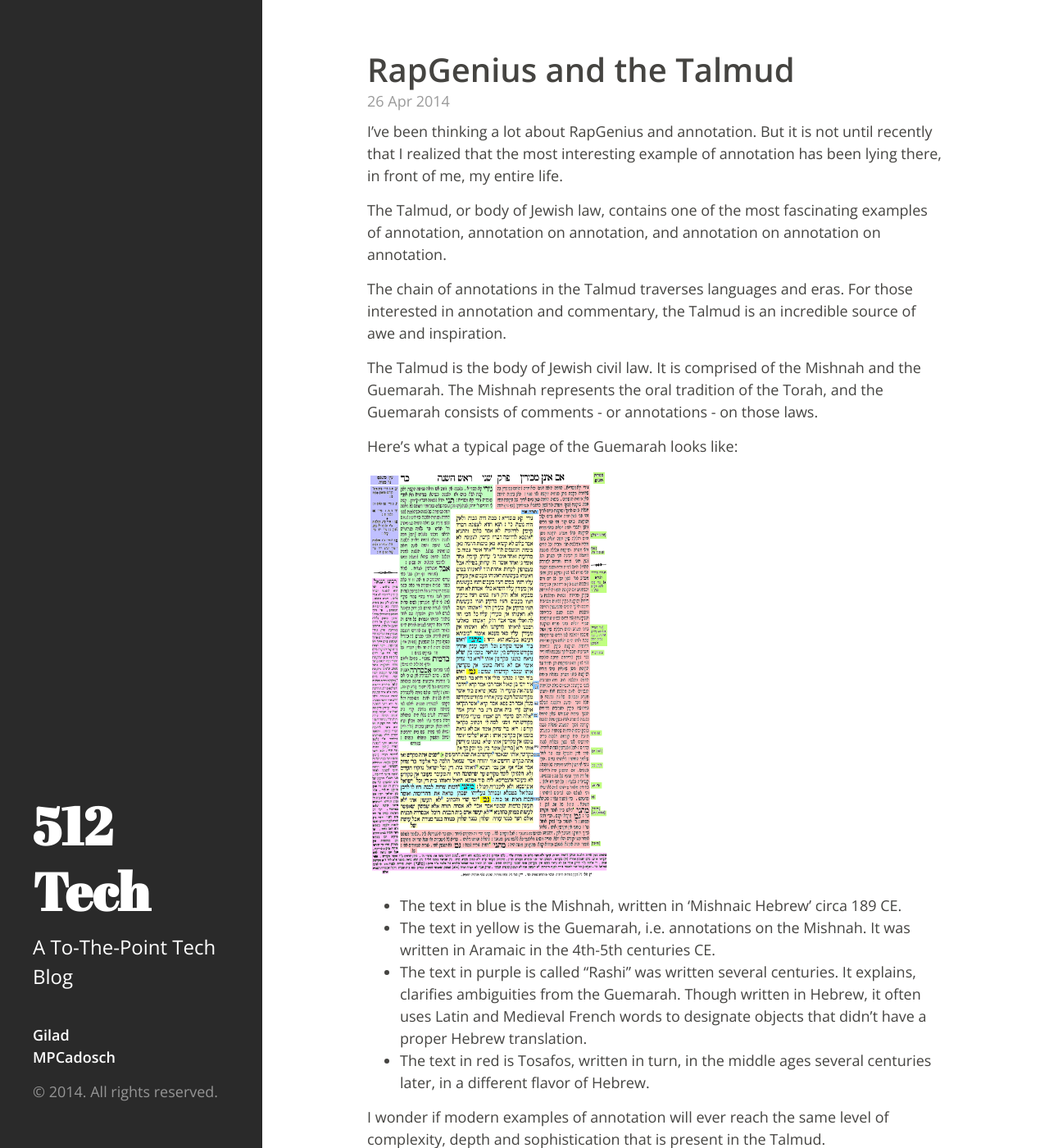
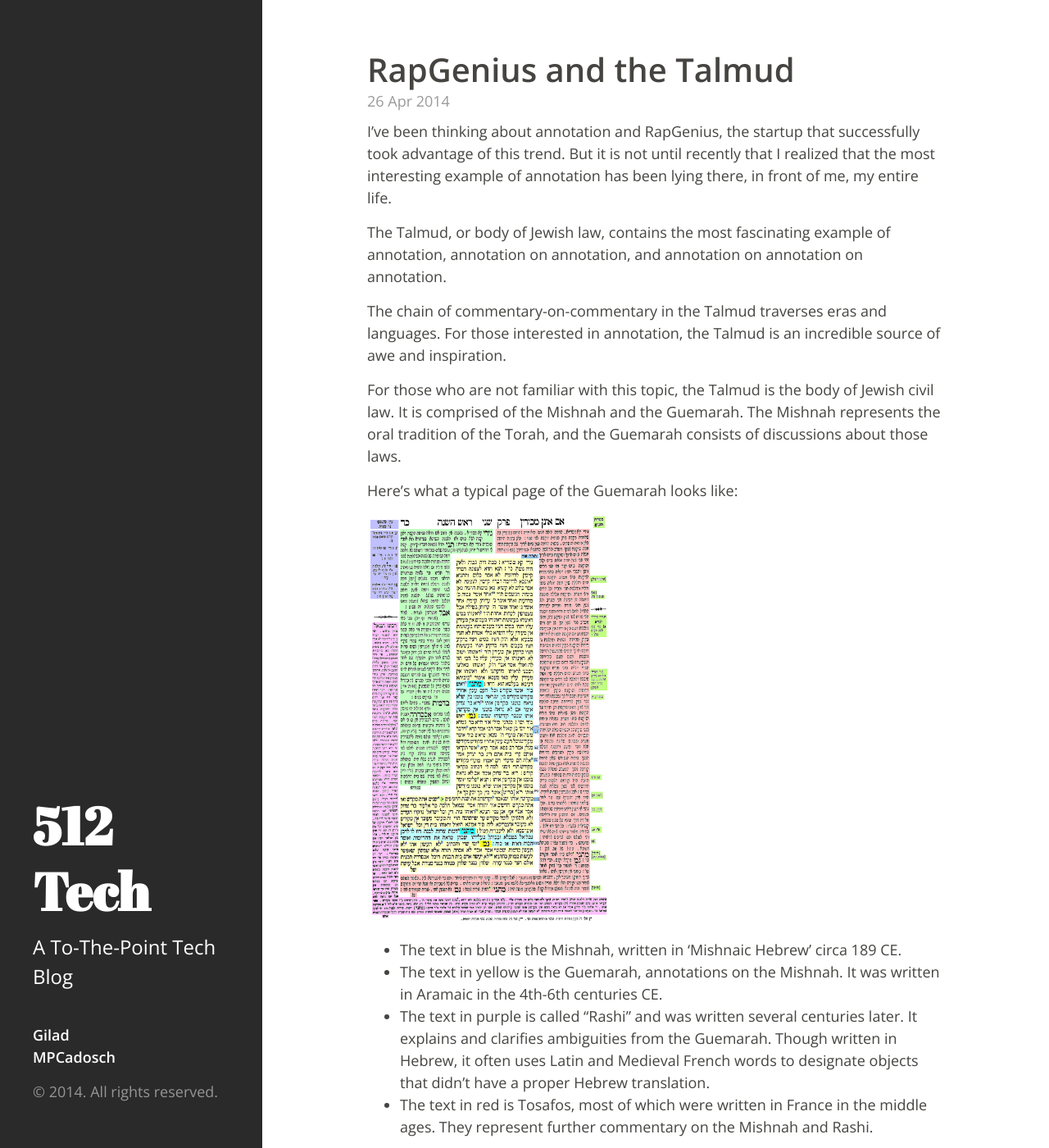
Before and after one commit to 512tech/512tech.github.io, a Jekyll site: the page built from _posts/2014-4-26-rapgenius.md, in a window 1280 px wide and 1400 px high. Shown: the whole window at 82% size. Built offline with Jekyll 4.4.1, drawn with Linux system fonts in a browser that asks for light colours; Markdown is read by kramdown in place of the engine named in the settings.

Commit message:
rapgenius

```diff
--- a/_posts/2014-4-26-rapgenius.md
+++ b/_posts/2014-4-26-rapgenius.md
@@ -3,22 +3,22 @@ layout: post
 title: RapGenius and the Talmud
 ---
 
-I've been thinking a lot about RapGenius and annotation. But it is not until recently that I realized that the most interesting example of annotation has been lying there, in front of me, my entire life.
+I've been thinking about annotation and RapGenius, the startup that successfully took advantage of this trend. But it is not until recently that I realized that the most interesting example of annotation has been lying there, in front of me, my entire life.
 
-The Talmud, or body of Jewish law, contains one of the most fascinating examples of annotation, annotation on annotation, and annotation on annotation on annotation.
+The Talmud, or body of Jewish law, contains the most fascinating example of annotation, annotation on annotation, and annotation on annotation on annotation.
 
-The chain of annotations in the Talmud traverses languages and eras. For those interested in annotation and commentary, the Talmud is an incredible source of awe and inspiration.
+The chain of commentary-on-commentary in the Talmud traverses eras and languages. For those interested in annotation, the Talmud is an incredible source of awe and inspiration.
 
-The Talmud is the body of Jewish civil law. It is comprised of the Mishnah and the Guemarah. The Mishnah represents the oral tradition of the Torah, and the Guemarah consists of comments - or annotations - on those laws.
+For those who are not familiar with this topic, the Talmud is the body of Jewish civil law. It is comprised of the Mishnah and the Guemarah. The Mishnah represents the oral tradition of the Torah, and the Guemarah consists of discussions about those laws.
 
 Here's what a typical page of the Guemarah looks like:
 
 <img src="../../../../guemarah.gif" width="300" height="500">
 
 * The text in blue is the Mishnah, written in 'Mishnaic Hebrew' circa 189 CE.
-* The text in yellow is the Guemarah, i.e. annotations on the Mishnah. It was written in Aramaic in the 4th-5th centuries CE.
-* The text in purple is called “Rashi” was written several centuries. It explains, clarifies ambiguities from the Guemarah. Though written in Hebrew, it often uses Latin and Medieval French words to designate objects that didn't have a proper Hebrew translation.
-* The text in red is Tosafos, written in turn, in the middle ages several centuries later, in a different flavor of Hebrew.
+* The text in yellow is the Guemarah, annotations on the Mishnah. It was written in Aramaic in the 4th-6th centuries CE.
+* The text in purple is called “Rashi” and was written several centuries later. It explains and clarifies ambiguities from the Guemarah. Though written in Hebrew, it often uses Latin and Medieval French words to designate objects that didn't have a proper Hebrew translation.
+* The text in red is Tosafos, most of which were written in France in the middle ages. They represent further commentary on the Mishnah and Rashi.
 
 
 I wonder if modern examples of annotation will ever reach the same level of complexity, depth and sophistication that is present in the Talmud.
```
